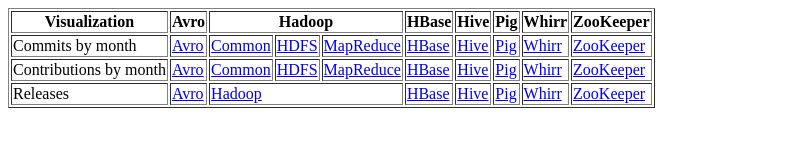
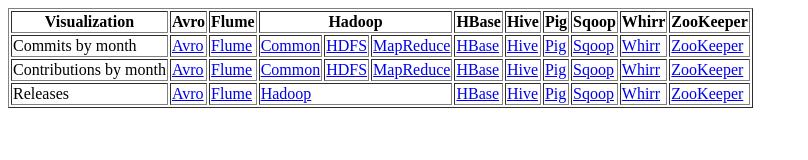
Before and after one commit to tomwhite/hadoop-ecosystem, a plain HTML site: page stats/scripts/index.html in a window 1280 px wide. Shown: the whole page, without its empty margins (0-808 px from the left). Drawn offline with Linux system fonts and the light colour scheme.

Commit message:
Added some more projects

```diff
--- a/stats/scripts/index.html
+++ b/stats/scripts/index.html
@@ -5,22 +5,26 @@
 <tr>
 <th>Visualization</th>
 <th>Avro</th>
+<th>Flume</th>
 <th colspan="3">Hadoop</th>
 <th>HBase</th>
 <th>Hive</th>
 <th>Pig</th>
+<th>Sqoop</th>
 <th>Whirr</th>
 <th>ZooKeeper</th>
 </tr>
 <tr>
 <td>Commits by month</td>
 <td><a href="committer-commits-by-month/avro.html">Avro</a></td>
+<td><a href="committer-commits-by-month/flume.html">Flume</a></td>
 <td><a href="committer-commits-by-month/hadoop-common.html">Common</a></td>
 <td><a href="committer-commits-by-month/hadoop-hdfs.html">HDFS</a></td>
 <td><a href="committer-commits-by-month/hadoop-mapreduce.html">MapReduce</a></td>
 <td><a href="committer-commits-by-month/hbase.html">HBase</a></td>
 <td><a href="committer-commits-by-month/hive.html">Hive</a></td>
 <td><a href="committer-commits-by-month/pig.html">Pig</a></td>
+<td><a href="committer-commits-by-month/sqoop.html">Sqoop</a></td>
 <td><a href="committer-commits-by-month/whirr.html">Whirr</a></td>
 <td><a href="committer-commits-by-month/zookeeper.html">ZooKeeper</a></td>
 </tr>
@@ -28,12 +32,14 @@
 <tr>
 <td>Contributions by month</td>
 <td><a href="contributions-by-month/avro.html">Avro</a></td>
+<td><a href="contributions-by-month/flume.html">Flume</a></td>
 <td><a href="contributions-by-month/hadoop-common.html">Common</a></td>
 <td><a href="contributions-by-month/hadoop-hdfs.html">HDFS</a></td>
 <td><a href="contributions-by-month/hadoop-mapreduce.html">MapReduce</a></td>
 <td><a href="contributions-by-month/hbase.html">HBase</a></td>
 <td><a href="contributions-by-month/hive.html">Hive</a></td>
 <td><a href="contributions-by-month/pig.html">Pig</a></td>
+<td><a href="contributions-by-month/sqoop.html">Sqoop</a></td>
 <td><a href="contributions-by-month/whirr.html">Whirr</a></td>
 <td><a href="contributions-by-month/zookeeper.html">ZooKeeper</a></td>
 </tr>
@@ -41,10 +47,12 @@
 <tr>
 <td>Releases</td>
 <td><a href="releases/avro.html">Avro</a></td>
+<td><a href="releases/flume.html">Flume</a></td>
 <td colspan="3"><a href="releases/hadoop.html">Hadoop</a></td>
 <td><a href="releases/hbase.html">HBase</a></td>
 <td><a href="releases/hive.html">Hive</a></td>
 <td><a href="releases/pig.html">Pig</a></td>
+<td><a href="releases/sqoop.html">Sqoop</a></td>
 <td><a href="releases/whirr.html">Whirr</a></td>
 <td><a href="releases/zookeeper.html">ZooKeeper</a></td>
 </tr>
```
Also changed, not shown: 4 other files.
